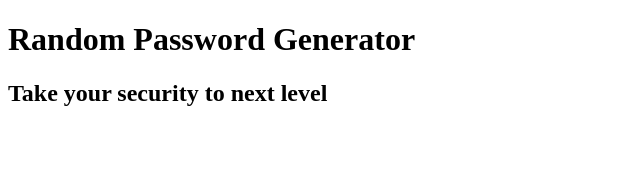
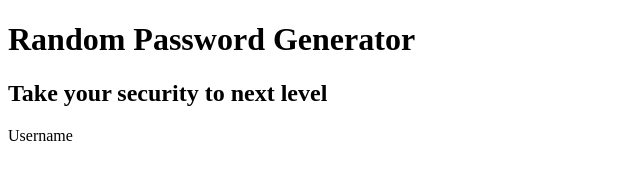
Before and after one commit to ridsashabbir/random-password-generator, a plain HTML site: page index.html in a window 1280 px wide. Shown: the full height of the page, 0-640 px from the left. Drawn offline with Linux system fonts and the light colour scheme.

Commit message:
Update index.html

```diff
--- a/index.html
+++ b/index.html
@@ -16,7 +16,14 @@
                 </div>
             </div>
 
+            <div class="row">
+                <div class="col-md-3">
+                    <label class="control-label">Username</label>
+                </div>
+                <div class="col-md-9">
 
+                </div>
+            </div>
         </div>
     </div>
 </body>
```
